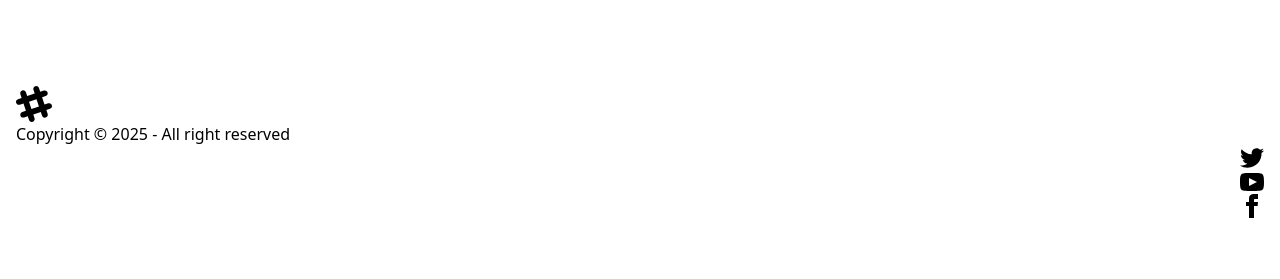
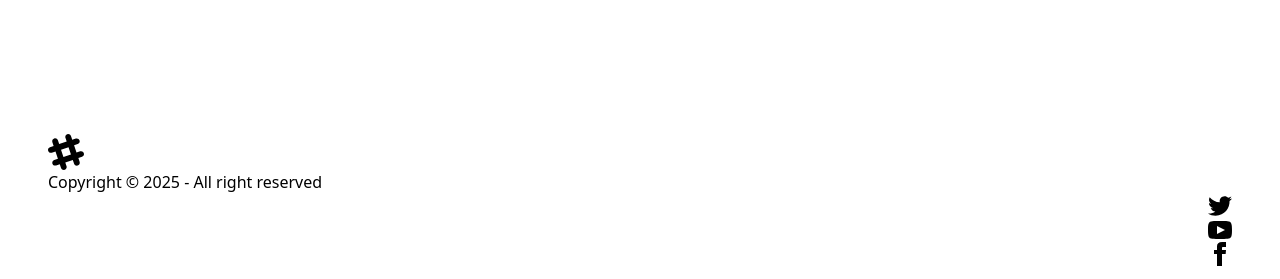
Before and after one commit to alalhosen/UTTOR-MONDOL-PARA-JAME-MASJID, a React (Vite) app: page / in a window 1280 px wide. Shown: the part 5734-6013 px from the top of the page. Before the commit the page ends 5968 px from the top, so only its background shows below. Built offline with nearby package versions, Linux system fonts and the light colour scheme.

Commit message:
margin  & pading add in footer

```diff
--- a/src/components/Footer.jsx
+++ b/src/components/Footer.jsx
@@ -1,6 +1,6 @@
 const Footer = () => {
   return (
-    <footer className="footer sm:footer-horizontal bg-neutral text-neutral-content items-center p-4">
+    <footer className="footer sm:footer-horizontal bg-neutral text-neutral-content items-center p-4 mx-8 mt-12">
       <aside className="grid-flow-col items-center">
         <svg
           width="36"
```
